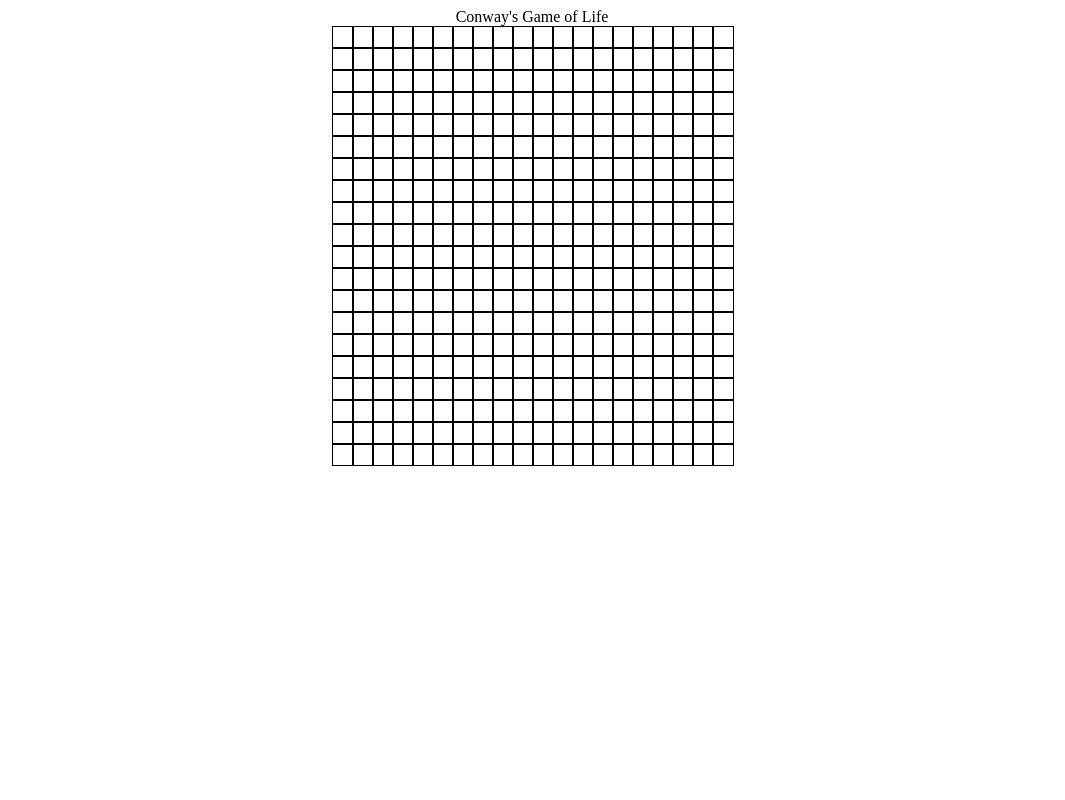
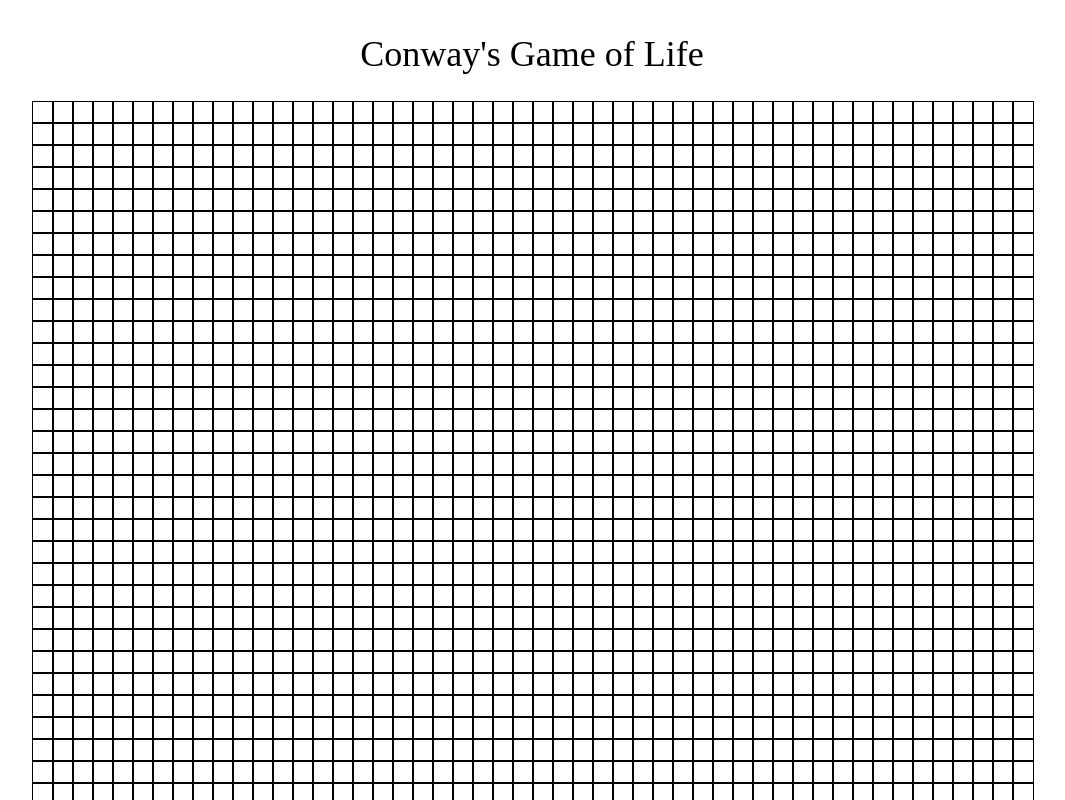
Before and after one commit to hiterharris/game-of-life, a React (Create React App) app: page / in a window 1280 px wide. Shown: the top 800 px of the page, without its empty margins (108-1173 px from the left). Built offline with nearby package versions, Linux system fonts and the light colour scheme.

Commit message:
toggle dead, alive onclick

```diff
--- a/package.json
+++ b/package.json
@@ -6,6 +6,7 @@
     "@testing-library/jest-dom": "^4.2.4",
     "@testing-library/react": "^9.3.2",
     "@testing-library/user-event": "^7.1.2",
+    "immer": "^6.0.8",
     "react": "^16.13.1",
     "react-dom": "^16.13.1",
     "react-scripts": "3.4.1"
--- a/src/App.css
+++ b/src/App.css
@@ -4,6 +4,11 @@
   align-items: center;
 }
 
+header {
+  font-size: 36px;
+  margin: 2%;
+}
+
 .Grid {
   display: grid;
 }
--- a/src/components/Grid.js
+++ b/src/components/Grid.js
@@ -1,17 +1,25 @@
 import React, {useState} from 'react';
 import '../App.css';
 
-const numRows = 20;
-const numCols = 20;
+import produce from 'immer';
 
-function Grid() {
+// Default rows, columns
+const numRows = 50;
+const numCols = 50;
+
 // Initialize grid with value of zero, "dead"
-  const [grid, setGrid] = useState(() => {
+const generateEmptyGrid = () => {
     const rows = [];
     for (let i = 0; i < numRows; i++) {
       rows.push(Array.from(Array(numCols), () => 0))
     }
     return rows;
+}
+
+function Grid() {
+    // Set initial grid state
+    const [grid, setGrid] = useState(() => {
+      return generateEmptyGrid();
     });
 
   return (
@@ -20,12 +28,18 @@ function Grid() {
             rows.map((col, k) =>
                 <div
                     key={`${i}-${k}`}
+                    onClick={() => {
+                        const newGrid = produce(grid, gridCopy => {
+                            gridCopy[i][k] = gridCopy[i][k] ? 0 : 1;
+                        });
+                        setGrid(newGrid)
+                    }}
                     style={{
                         width: 20,
                         height: 20,
-                backgroundColor: grid[i][k] ? 'pink' : undefined,
-                border: '1px solid black'
-            }}/>
+                        border: '1px solid black',
+                        backgroundColor: grid[i][k] ? 'black' : undefined}}
+                />
         ))}
     </div>
   );
```
Also changed, not shown: 1 other file (tests, documents, lock files or other folders). Lines whose indentation alone changed are shown as unchanged.
